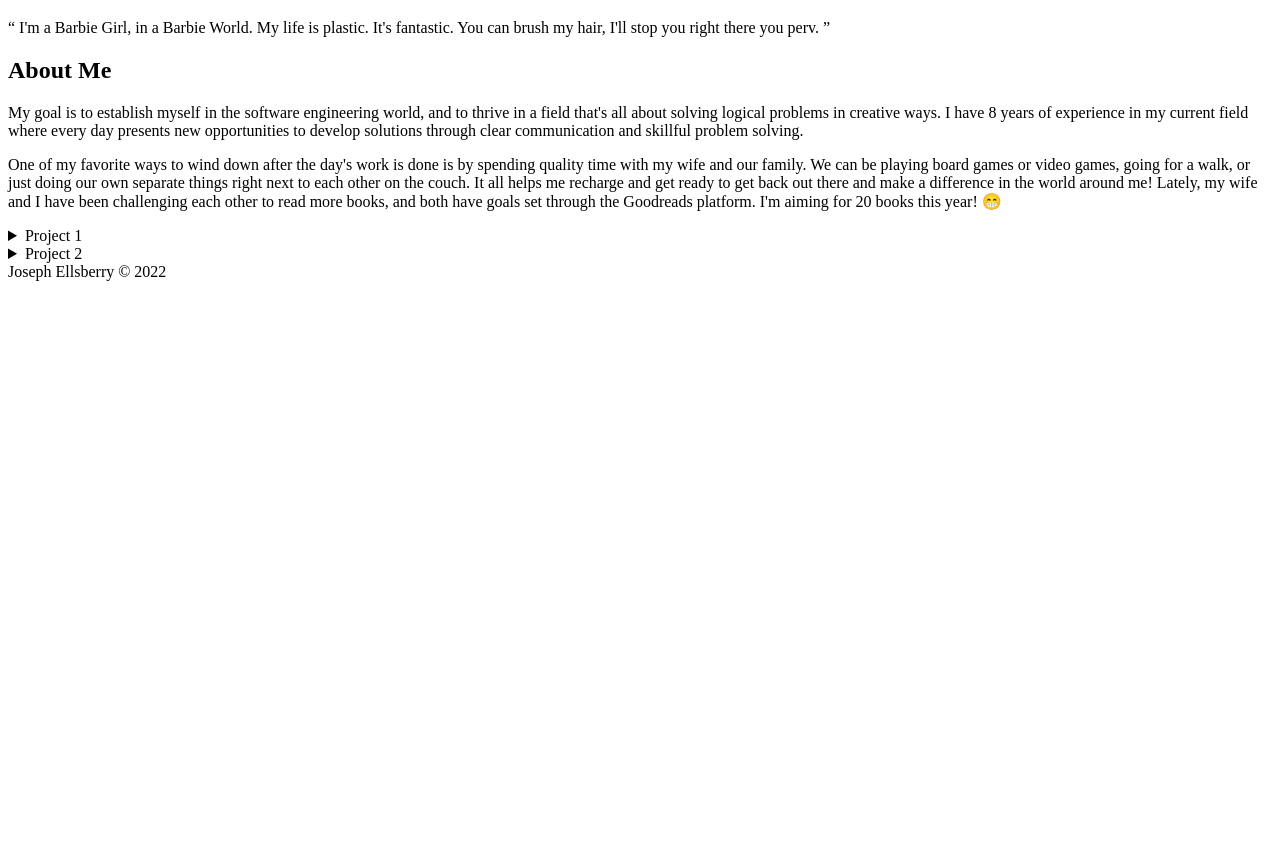
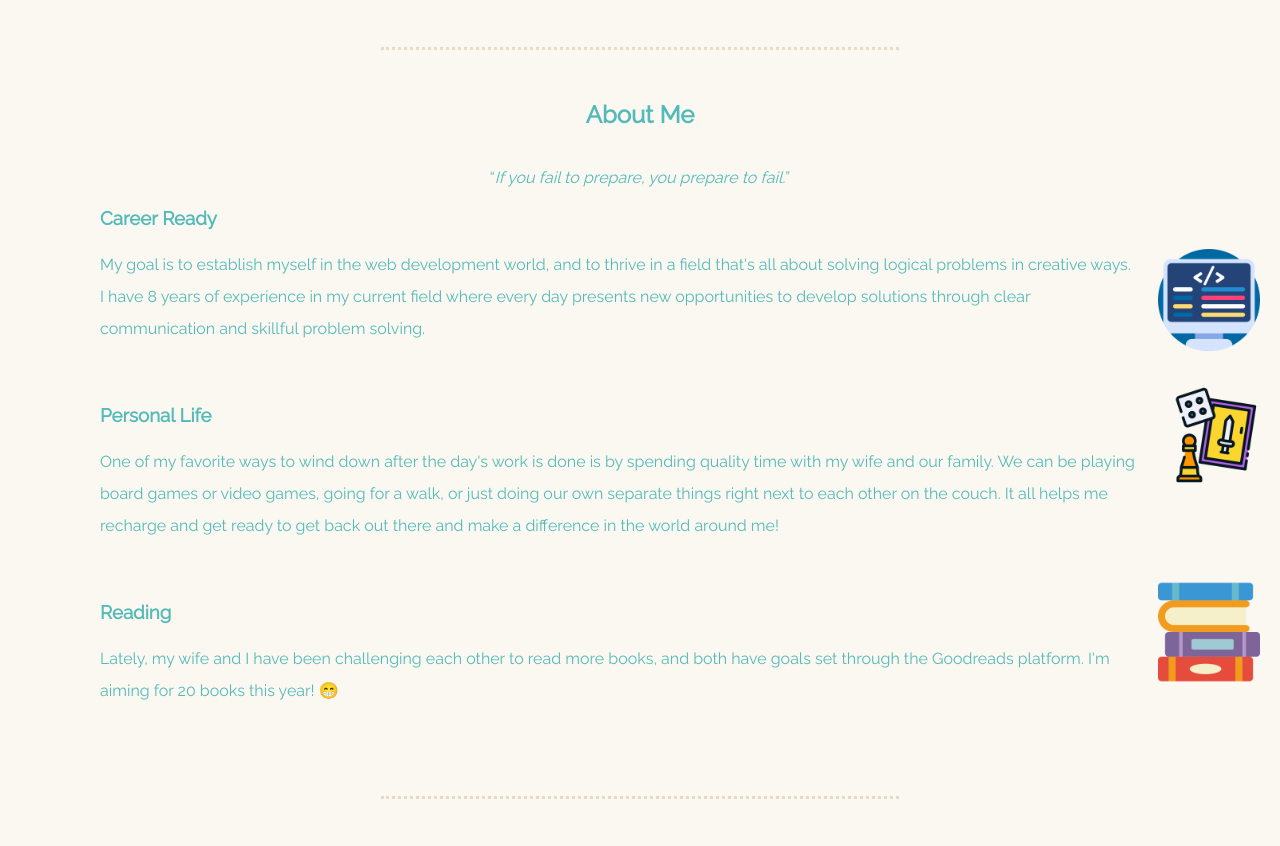
Before and after one commit to Jellsberry147/Website-Draft-Ver1, a plain HTML site: page index.html in a window 1280 px wide. Shown: the part 100-946 px from the top of the page. Before the commit the page ends 800 px from the top, so only its background shows below. Drawn offline with Linux system fonts and the light colour scheme; a web font is replaced by a local one.

Commit message:
Employed CSS to make my website not as ugly

```diff
--- /dev/null
+++ b/css/styles.css
@@ -0,0 +1,100 @@
+body {
+  background: #fbf8f1;
+  color: #54bab9;
+  font-family: "Raleway", sans-serif;
+  margin: 0;
+  text-align: center;
+}
+
+footer {
+  margin: 100px auto 25px auto;
+}
+
+h1 {
+  font-family: "Redressed", cursive;
+}
+hr {
+  border: dotted #e9dac1;
+  border-bottom: none;
+  margin: 50px auto;
+  width: 40%;
+}
+
+p {
+  margin: 20px 100px;
+  line-height: 2;
+  text-align: left;
+  clear: left;
+}
+
+/*All Images for HomePage are here*/
+.board-game-img {
+  width: 8%;
+  float: right;
+  margin: auto 20px auto 20px;
+}
+.book-stack-img {
+  width: 8%;
+  float: right;
+  margin: auto 20px auto 20px;
+}
+.coding-img {
+  width: 8%;
+  float: right;
+  margin: auto 20px auto 20px;
+}
+.project-img {
+  width: 20%;
+  margin: auto auto 40px auto;
+}
+
+/*All Classes are here*/
+.about {
+  margin: 0;
+}
+.career {
+  text-align: left;
+  margin: 20px 100px;
+}
+
+.contact {
+  margin: 50px auto 50px auto;
+}
+
+.footer-link {
+  color: #54bab9;
+  margin: 10px;
+}
+
+.footer-link:hover {
+  color: #495371;
+  margin: 10px;
+}
+
+.name {
+  font-family: "Redressed", cursive;
+}
+
+.personal {
+  text-align: left;
+  margin: 20px 100px;
+}
+
+.projects {
+  line-height: 2;
+  margin: 10px auto;
+  font-family: "Raleway", sans-serif;
+  width: 40%;
+}
+
+.projecthr {
+  border: dotted #f7ecde;
+  border-bottom: none;
+  margin: 50px auto;
+  width: 16%;
+}
+
+.reading {
+  text-align: left;
+  margin: 20px 100px;
+}
--- a/index.html
+++ b/index.html
@@ -1,55 +1,116 @@
 <!DOCTYPE html>
+
 <html lang="en">
   <head>
     <meta charset="UTF-8" />
     <meta http-equiv="X-UA-Compatible" content="IE=edge" />
     <meta name="viewport" content="width=device-width, initial-scale=1.0" />
+    <link rel="preconnect" href="https://fonts.googleapis.com" />
+    <link rel="preconnect" href="https://fonts.gstatic.com" crossorigin />
+    <link
+      href="https://fonts.googleapis.com/css2?family=Raleway&display=swap"
+      rel="stylesheet"
+    />
+    <link rel="preconnect" href="https://fonts.googleapis.com" />
+    <link rel="preconnect" href="https://fonts.gstatic.com" crossorigin />
+    <link
+      href="https://fonts.googleapis.com/css2?family=Redressed&display=swap"
+      rel="stylesheet"
+    />
+    <link rel="stylesheet" href="css/styles.css" />
+    <link rel="icon" href="favicon.ico" />
     <title>Website Draft Ver1</title>
   </head>
   <body>
-    <h1>Joseph Ellsberry</h1>
+    <div class="intro">
+      <h1 class="name">Joseph Ellsberry</h1>
 
       <h5>Live Laugh Love</h5>
-
-    <q>
-      I'm a Barbie Girl, in a Barbie World. My life is plastic. It's fantastic.
-      You can brush my hair, I'll stop you right there you perv.
-    </q>
-
+    </div>
+    <div class="about">
+      <hr />
       <h2>About Me</h2>
-
+      <br />
+      <q><i>If you fail to prepare, you prepare to fail.</i></q>
+      <br />
+      <h3 class="career">Career Ready</h3>
+      <img class="coding-img" src="codingIcon.png" alt="Coding Icon" />
       <p>
-      My goal is to establish myself in the software engineering world, and to
+        My goal is to establish myself in the web development world, and to
         thrive in a field that's all about solving logical problems in creative
         ways. I have 8 years of experience in my current field where every day
         presents new opportunities to develop solutions through clear
         communication and skillful problem solving.
       </p>
-
+      <br />
+      <img
+        class="board-game-img"
+        src="board-gameIcon.png"
+        alt="Board Game Icon"
+      />
+      <h3 class="personal">Personal Life</h3>
       <p>
         One of my favorite ways to wind down after the day's work is done is by
-      spending quality time with my wife and our family. We can be playing board
-      games or video games, going for a walk, or just doing our own separate
-      things right next to each other on the couch. It all helps me recharge and
-      get ready to get back out there and make a difference in the world around
-      me! Lately, my wife and I have been challenging each other to read more
-      books, and both have goals set through the Goodreads platform. I'm aiming
-      for 20 books this year! 😁
+        spending quality time with my wife and our family. We can be playing
+        board games or video games, going for a walk, or just doing our own
+        separate things right next to each other on the couch. It all helps me
+        recharge and get ready to get back out there and make a difference in
+        the world around me!
       </p>
+      <br />
+      <img
+        class="book-stack-img"
+        src="book-stackIcon.png"
+        alt="Book Stack Icon"
+      />
+      <h3 class="reading">Reading</h3>
+      <p>
+        Lately, my wife and I have been challenging each other to read more
+        books, and both have goals set through the Goodreads platform. I'm
+        aiming for 20 books this year! 😁
+      </p>
+      <br />
 
+      <hr />
+    </div>
+
+    <img class="project-img" src="projectIcon.png" alt="Project Icon" />
+
+    <div class="projects">
       <details>
         <summary>Project 1</summary>
         I developed an Android application to aid in playing a real world game
         with my nieces and nephews. The application featured 3 pages, several
         textboxes, accepted user input, and displayed both a video and sound.
       </details>
-
+      <hr class="projecthr" />
       <details>
         <summary>Project 2</summary>
-      I can't think of another project I've worked on right now. Maybe later
-      :shrug:
+        This website has been a passion project of mine to chronicle my learning
+        experience and has served as my ground zero for all of my testing. It's
+        coming along pretty well, I think. :)
       </details>
-
-    <footer>Joseph Ellsberry &copy; 2022</footer>
+    </div>
+    <hr />
   </body>
+  <footer>
+    <div>
+      <h2 class="contact">More content from me!</h2>
+      <a
+        class="footer-link"
+        href="https://www.linkedin.com/in/joseph-ellsberry/"
+        >Linkedin</a
+      >
+      <a class="footer-link" href="https://twitter.com/Jellsberry147"
+        >Twitter</a
+      >
+      <a
+        class="footer-link"
+        href=" https://www.youtube.com/channel/UCKBuhZMwUCFGZ7kGx-MvrPQ"
+        >YouTube</a
+      >
+    </div>
+    <br />
+    Joseph Ellsberry &copy; 2022
+  </footer>
 </html>
```
Also changed, not shown: board-gameIcon.png (added), book-stackIcon.png (added), codingIcon.png (added), favicon.ico (added), projectIcon.png (added). Lines whose indentation alone changed are shown as unchanged.
